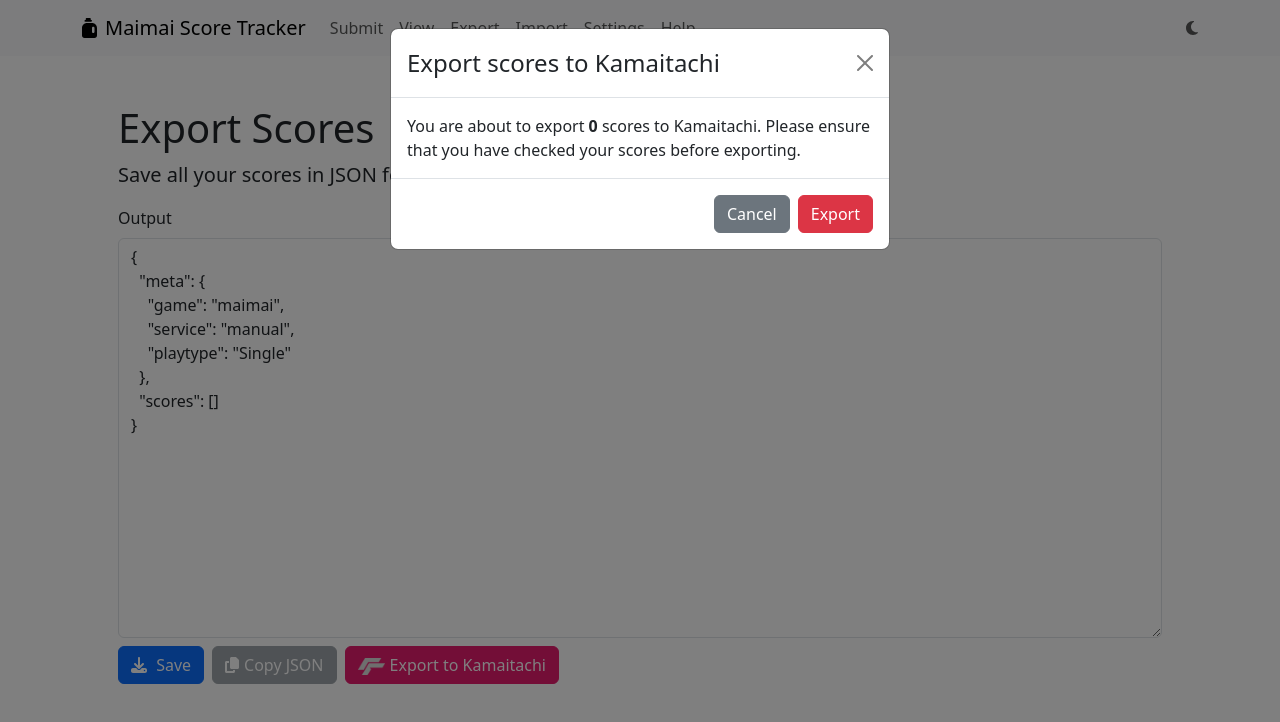
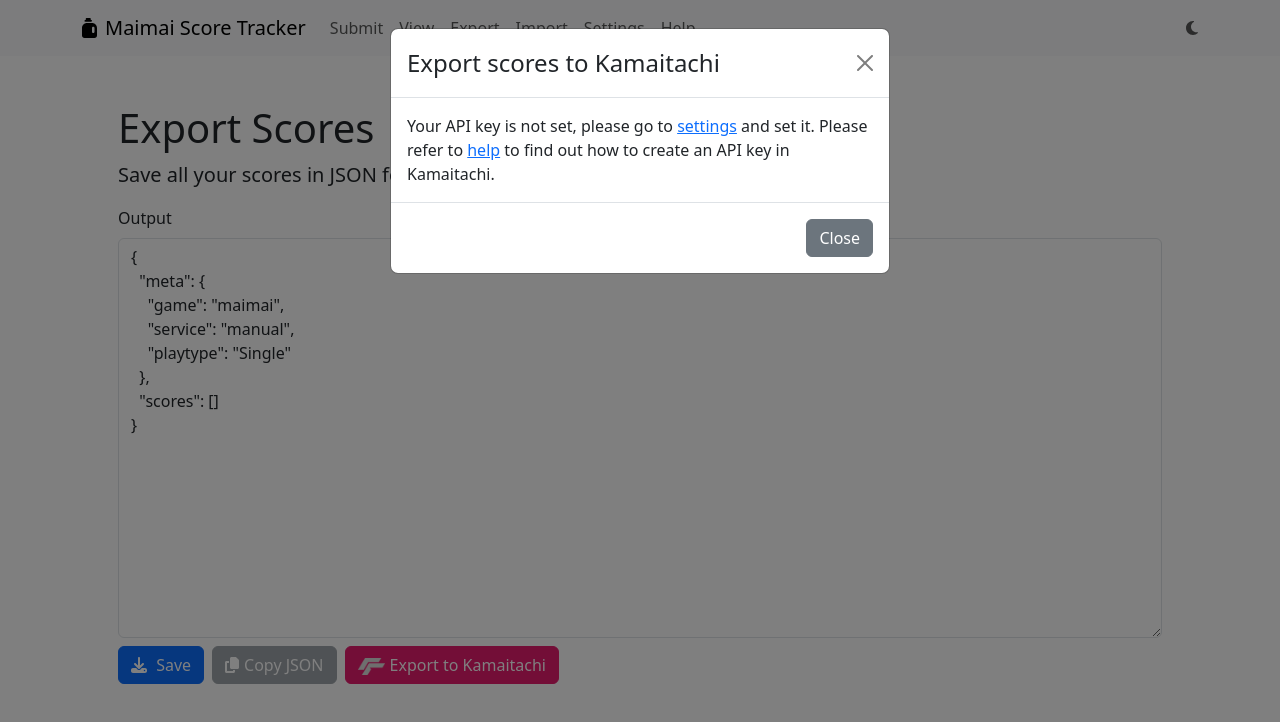
Before and after one commit to corndogit/maimai-score-tracker, a React (Vite) app: page /export in a window 1280 px wide. Both pictures are taken after a click on the button "Export to Kamaitachi". Shown: the top 722 px of the page. Built offline with nearby package versions, Linux system fonts and the light colour scheme.

Commit message:
enable exporting if tachi api key set

```diff
--- a/src/components/export-scores-page/export-tachi-modal/export-tachi-modal.tsx
+++ b/src/components/export-scores-page/export-tachi-modal/export-tachi-modal.tsx
@@ -3,6 +3,7 @@
 import axios from "axios";
 import { useEffect, useState } from "react";
 import { useUserSettingsStore } from "../../../hooks/settings-store";
+import { Link } from "react-router";
 
 type ExportTachiModalProps = {
   request: TachiRequest;
@@ -17,14 +18,14 @@
   const [success, setSuccess] = useState(false);
   const [errorMessage, setErrorMessage] = useState("");
   const [triggerRequest, setTriggerRequest] = useState(false);
-  const tachiApiKey = useUserSettingsStore().tachiApiKey;
+  const settingsStore = useUserSettingsStore();
 
   useEffect(() => {
     const handleExport = async () => {
       const tachiImportEndpoint =
         "https://kamai.tachi.ac/ir/direct-manual/import";
       const headers = {
-        Authorization: `Bearer ${tachiApiKey}`,
+        Authorization: `Bearer ${settingsStore.tachiApiKey}`,
         "X-User-Intent": "ir/direct-manual",
       };
       await axios
@@ -43,7 +44,7 @@
       handleExport();
     }
     setTriggerRequest(false);
-  }, [triggerRequest, request, handleClose, tachiApiKey]);
+  }, [triggerRequest, request, handleClose, settingsStore.tachiApiKey]);
 
   return (
     <Modal show={showModal} onHide={handleClose}>
@@ -55,7 +56,7 @@
           Failed to export scores: {errorMessage}
         </Alert>
       )}
-      {!success ? (
+      {!success && settingsStore.isApiKeySet() ? (
         <>
           <Modal.Body>
             You are about to export <strong>{request.scores.length}</strong>{" "}
@@ -73,7 +74,18 @@
         </>
       ) : (
         <>
-          <Modal.Body>Scores successfully submitted!</Modal.Body>
+          <Modal.Body>
+            {success ? (
+              <>Scores successfully submitted!</>
+            ) : (
+              <>
+                Your API key is not set, please go to{" "}
+                <Link to={"/user/settings"}>settings</Link> and set it. Please
+                refer to <Link to={"/help"}>help</Link> to find out how to
+                create an API key in Kamaitachi.
+              </>
+            )}
+          </Modal.Body>
           <Modal.Footer>
             <Button variant="secondary" onClick={handleClose}>
               Close
--- a/src/hooks/settings-store.ts
+++ b/src/hooks/settings-store.ts
@@ -13,6 +13,7 @@
 interface UserSettingsState {
   tachiApiKey: string;
   setApiKey: (key: string) => void;
+  isApiKeySet: () => boolean;
 }
 
 export const useThemeStore = create<ThemeState>()(
@@ -39,6 +40,7 @@
     (set, get) => ({
       tachiApiKey: "",
       setApiKey: (key: string) => set({ ...get(), tachiApiKey: key }),
+      isApiKeySet: () => get().tachiApiKey.trim().length > 0,
     }),
     {
       name: "user-settings",
```
